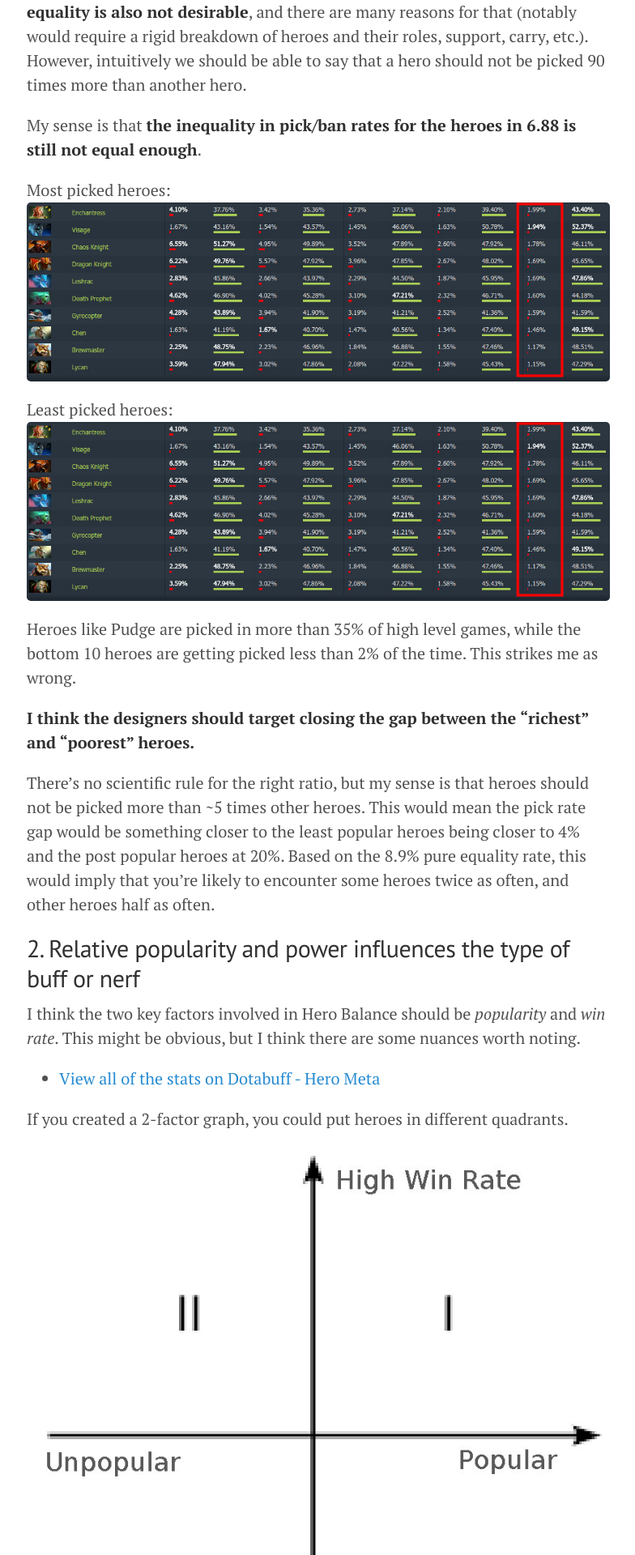
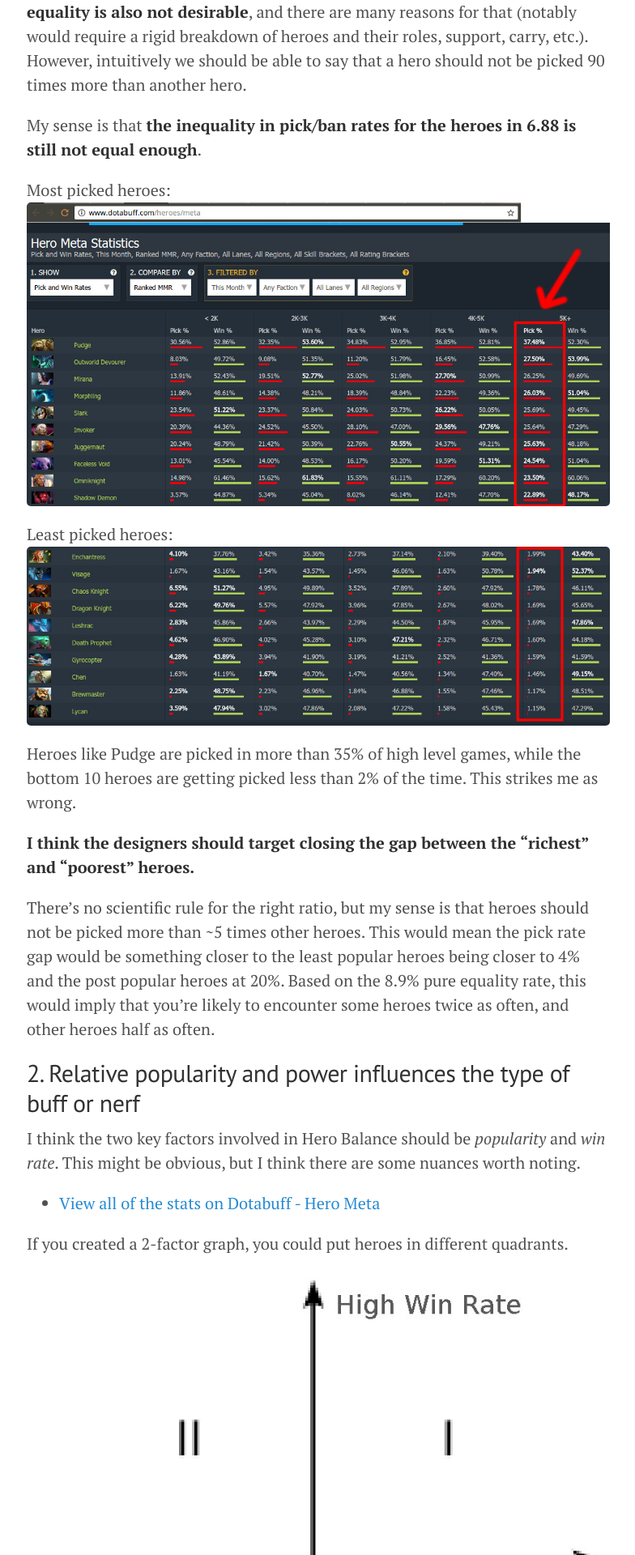
Before and after one commit to pkaction/pkaction.github.io, a Jekyll site: the page built from _posts/2016-10-22-ideas-on-dota-hero-balance-6.88f.md, in a window 1280 px wide. Shown: the part 1204-3124 px from the top of the page at 81% size, without its empty margins (247-1031 px from the left). Built offline with Jekyll 4.4.1, drawn with Linux system fonts in a browser that asks for light colours.

Commit message:
Update 2016-10-22-ideas-on-dota-hero-balance-6.88f.md

```diff
--- a/_posts/2016-10-22-ideas-on-dota-hero-balance-6.88f.md
+++ b/_posts/2016-10-22-ideas-on-dota-hero-balance-6.88f.md
@@ -31,7 +31,7 @@
 My sense is that **the inequality in pick/ban rates for the heroes in 6.88 is still not equal enough**.
 
 Most picked heroes:
-![Dotabuff Most Picked Meta](https://github.com/pkaction/pkaction.github.io/blob/master/_posts/postimage/dotabuff_bottom10_5000mmr.jpg?raw=true)
+![Dotabuff Most Picked Meta](https://github.com/pkaction/pkaction.github.io/blob/master/_posts/postimage/dotabuff_top10_5000mmr.jpg?raw=true)
 
 Least picked heroes:
 ![Dotabuff Most Picked Meta](https://github.com/pkaction/pkaction.github.io/blob/master/_posts/postimage/dotabuff_bottom10_5000mmr.jpg?raw=true)
```
